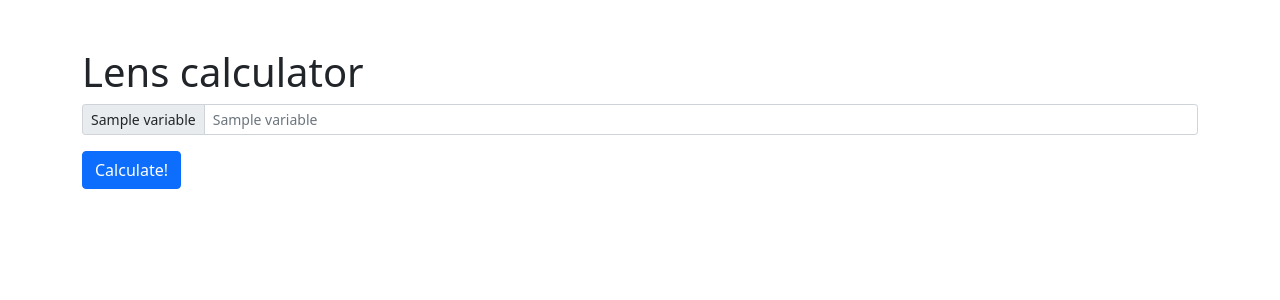
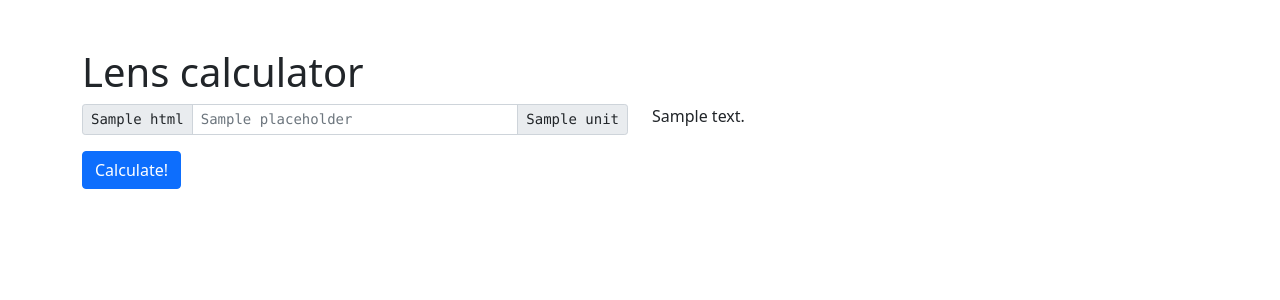
Before and after one commit to adelpopelkova/lenscalc, a Flask app: template lenscalc_web/templates/index.html in a window 1280 px wide. Shown: the top 300 px of the page. Run offline with Flask 2, Linux system fonts and the light colour scheme; the template is opened without the code that fills it: most values are stand-ins (such as "Sample title", 1, 10 or a date in 2020); parts of the project's set-up code (start-up, migrations or seed data) failed here and were passed over.

Commit message:
Display what the variables represent

```diff
--- a/lenscalc_web/app.py
+++ b/lenscalc_web/app.py
@@ -4,10 +4,30 @@ from lenscalc import Lens
 
 app = flask.Flask(__name__)
 
+variables_info = {
+    Lens.D1: {"HTML": "D<sub>1</sub>", "description": "Surface 1 (object) power", "unit": "mm"},
+    Lens.D2: {"HTML": "D<sub>2</sub>", "description": "Surface 2 (image) power", "unit": "mm"},
+    Lens.D: {"HTML": "D", "description": "Lens power", "unit": "mm"},
+    Lens.n1: {"HTML": "n<sub>1</sub>", "description": "Object space index", "placeholder": "1.0003"},
+    Lens.nL: {"HTML": "n<sub>L</sub>", "description": "Lens index", "placeholder": "1.5"},
+    Lens.n2: {"HTML": "n<sub>2</sub>", "description": "Image space index", "placeholder": "1.0003"},
+    Lens.r1: {"HTML": "r<sub>1</sub>", "description": "Surface 1 (object) radius", "unit": "mm", "placeholder": "50"},
+    Lens.r2: {"HTML": "r<sub>2</sub>", "description": "Surface 2 (image) radius", "unit": "mm", "placeholder": "-40"},
+    Lens.CT: {"HTML": "CT", "description": "Central thickness", "unit": "mm", "placeholder": "3"},
+    Lens.P1: {"HTML": "P<sub>1</sub>", "description": "Primary principle point", "unit": "mm"},
+    Lens.P2: {"HTML": "P<sub>2</sub>", "description": "Secondary principle point", "unit": "mm"},
+    Lens.f1: {"HTML": "f<sub>1</sub>", "description": "Front (object) focal point", "unit": "mm"},
+    Lens.f2: {"HTML": "f<sub>2</sub>", "description": "Back (image) focal point", "unit": "mm"},
+    Lens.EFL: {"HTML": "EFL", "description": "Effective focal length", "unit": "mm"},
+    Lens.FFL: {"HTML": "FFL", "description": "Front focal length", "unit": "mm"},
+    Lens.BFL: {"HTML": "BFL", "description": "Back focal length", "unit": "mm"},
+    Lens.NPS: {"HTML": "NPS", "description": "Shift in nodal point", "unit": "mm"}
+}
+
 
 @app.route("/")
 def index():
-    return flask.render_template("index.html", variables=Lens.variables)
+    return flask.render_template("index.html", variables=variables_info)
 
 
 @app.route("/result/")
--- a/lenscalc_web/templates/index.html
+++ b/lenscalc_web/templates/index.html
@@ -16,9 +16,17 @@
 
                 {% for variable in variables %}
 
-                    <div class="input-group input-group-sm mb-3">
-                        <label for="{{variable}}" class="input-group-text">{{variable}}</label>
-                        <input type="number" step="any" name="{{variable}}" id="{{variable}}" class="form-control" placeholder="{{variable}}">
+                    <div class="row">
+                        <div class="col-sm-6">
+                            <div class="input-group input-group-sm mb-3 font-monospace">
+                                <label for="{{ variable }}" class="input-group-text">{{ variables[variable].HTML|safe }}</label>
+                                <input type="number" step="any" name="{{ variable }}" id="{{ variable }}" class="form-control" placeholder="{{ variables[variable].placeholder }}">
+                                {% if variables[variable].unit %}
+                                    <span class="input-group-text">{{ variables[variable].unit }}</span>
+                                {% endif %}
+                            </div>
+                        </div>
+                        <div class="col">{{ variables[variable].description }}</div>
                     </div>
 
                 {% endfor %}
```
